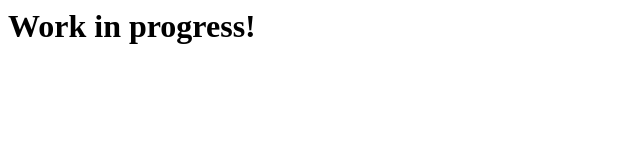
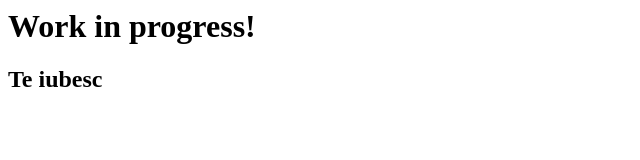
Before and after one commit to grecuflorin/portofoliu.grecuflorin, a plain HTML site: page index.html in a window 1280 px wide. Shown: the whole page, without its empty margins (0-640 px from the left). Drawn offline with Linux system fonts and the light colour scheme.

Commit message:
Update index.html

```diff
--- a/index.html
+++ b/index.html
@@ -5,5 +5,6 @@
 
   <body>
     <h1>Work in progress!</h1>
+    <h2>Te iubesc</h2>
   </body>
 </html>
```
